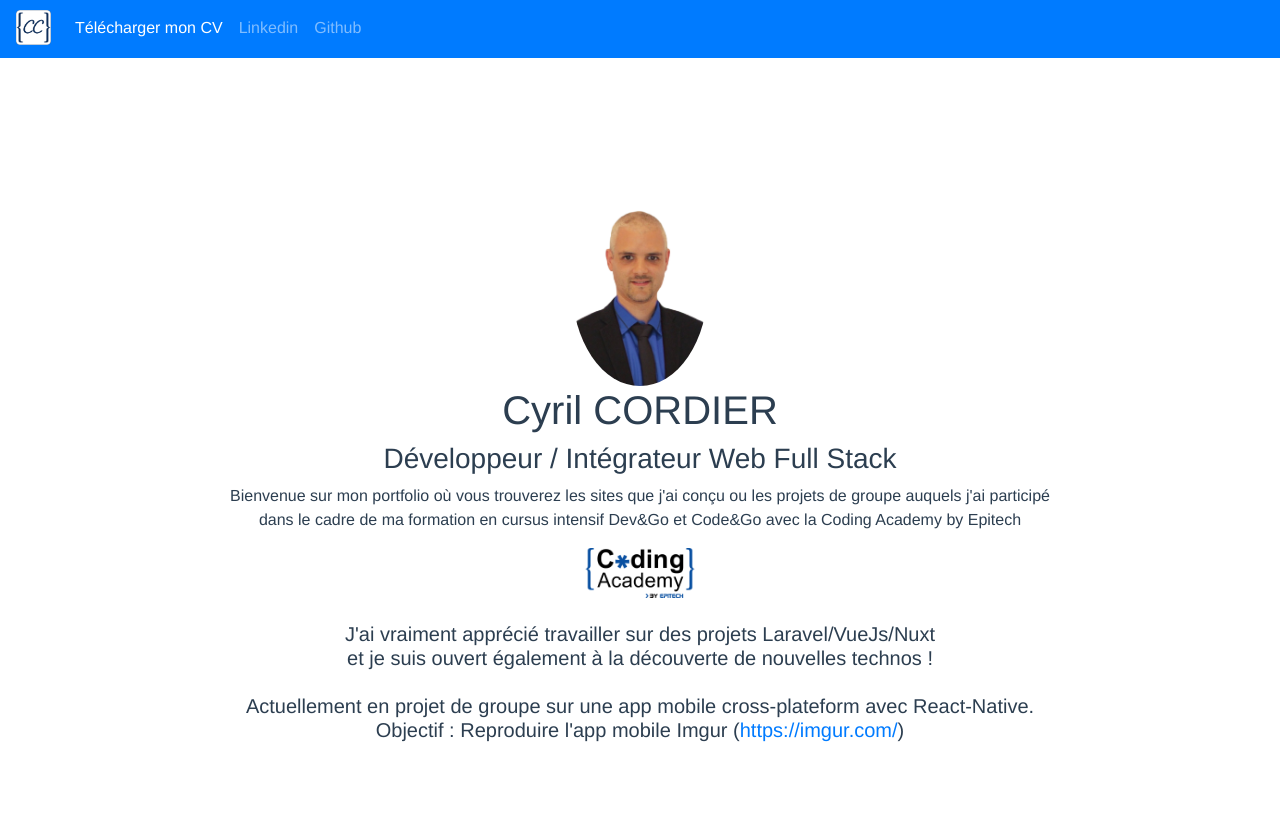
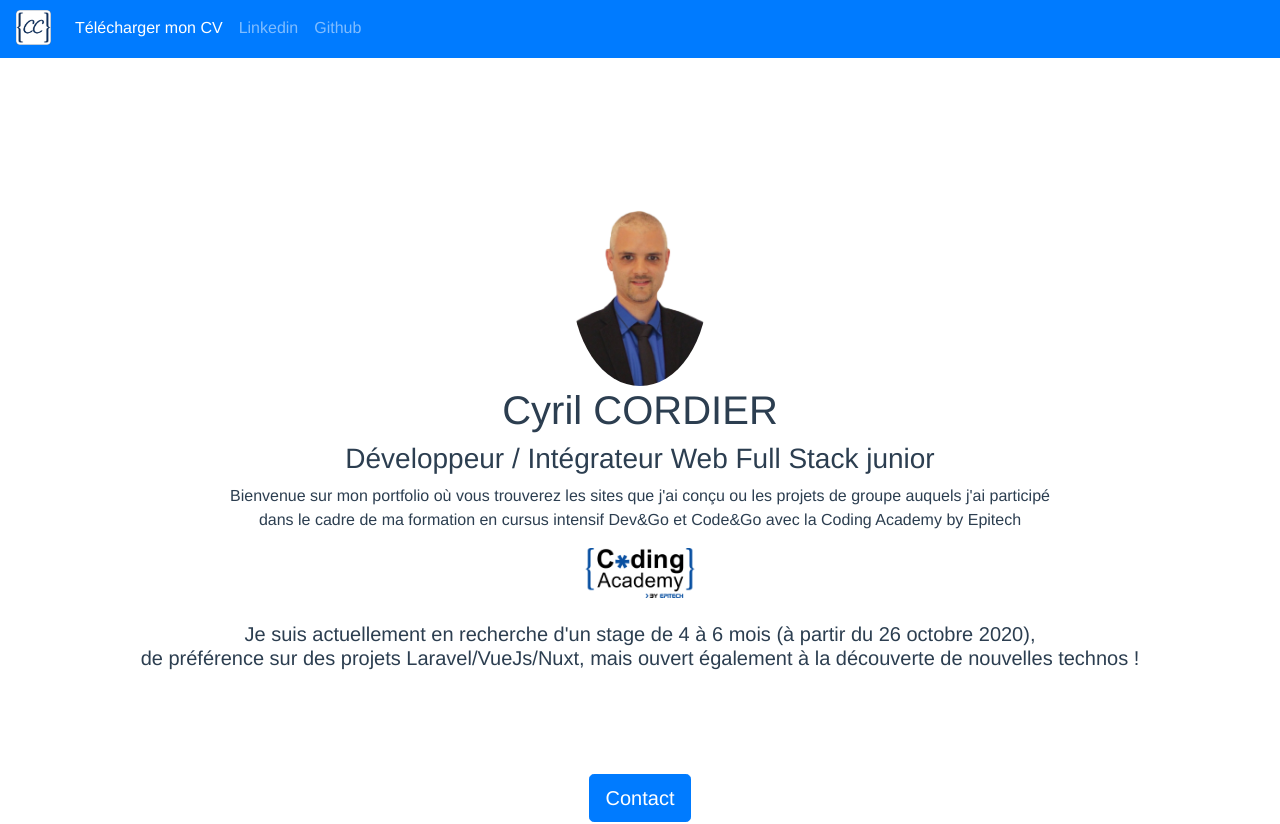
Before and after one commit to cyril-cordier/portfolio, a Vue app: page / in a window 1280 px wide. Shown: the top 824 px of the page. Built offline with nearby package versions, Linux system fonts and the light colour scheme.

Commit message:
Revert "màj CV et projet en cours"
This reverts commit 7300e853e7cb61a2c9c544ecc4322cbb080f5b63.

```diff
--- a/src/components/Lander.vue
+++ b/src/components/Lander.vue
@@ -5,16 +5,14 @@
             <div class="container-fliud">
                 <img alt="Cyril Cordier - Web dev" class="rounded-circle" src="../images/Cyril_CORDIER.jpg" height="200">
                 <h1>Cyril CORDIER</h1>
-                <h3>Développeur / Intégrateur Web Full Stack</h3>
+                <h3>Développeur / Intégrateur Web Full Stack junior</h3>
                 <p>Bienvenue sur mon portfolio où vous trouverez les sites que j'ai conçu ou les projets de groupe auquels j'ai participé
                     <br>dans le cadre de ma formation en cursus intensif Dev&Go et Code&Go avec la Coding Academy by Epitech</p>
                     <a href="https://www.coding-academy.fr/dev-go/" target="blank"><img alt="logo epitech"  src="../images/CODING_LOGO.png" height="50"></a>
                 <!-- <button type="button" class="btn btn-primary btn-lg" data-toggle="modal" data-target=".bd-example-modal-lg">Contact</button> -->
                 <br><br>
-                <h5>J'ai vraiment apprécié travailler sur des projets Laravel/VueJs/Nuxt <br>
-                et je suis ouvert également à la découverte de nouvelles technos ! <br><br>
-                Actuellement en projet de groupe sur une app mobile cross-plateform avec React-Native. <br>
-                Objectif : Reproduire l'app mobile Imgur (<a href="https://imgur.com/" target="blank">https://imgur.com/</a>)</h5>
+                <h5>Je suis actuellement en recherche d'un stage de 4 à 6 mois (à partir du 26 octobre 2020), <br>
+                de préférence sur des projets Laravel/VueJs/Nuxt, mais ouvert également à la découverte de nouvelles technos !</h5>
                 <br><br>
                 <button type="button" class="btn btn-primary btn-lg" onClick="location.href='mailto:cyril.cordier@gmail.com?subject=Contact depuis le site Portfolio'" style="margin-top:3rem">Contact</button>
 
--- a/src/components/includes/nav.vue
+++ b/src/components/includes/nav.vue
@@ -9,7 +9,7 @@
             <div class="collapse navbar-collapse" id="navbarTogglerDemo03">
                 <ul class="navbar-nav mr-auto mt-2 mt-lg-0">
                 <li class="nav-item active">
-                    <a class="nav-link" href="https://1drv.ms/b/s!Aj3cHxC6MppjgpUofqvz-k-Wv2FK0A?e=q58azA" target="blank">Télécharger mon CV <span class="sr-only">(current)</span></a>
+                    <a class="nav-link" href="https://onedrive.live.com/?authkey=%21ACGKSIHfrOtvKCA&cid=639A32BA101FDC3D&id=639A32BA101FDC3D%2135494&parId=639A32BA101FDC3D%212462&o=OneUp" target="blank">Télécharger mon CV <span class="sr-only">(current)</span></a>
                 </li>
                 <li class="nav-item">
                     <a class="nav-link" href="https://www.linkedin.com/in/cyril-cordier-a32451b3/" target="blank">Linkedin</a>
```
Also changed, not shown: 1 other file (tests, documents, lock files or other folders).
